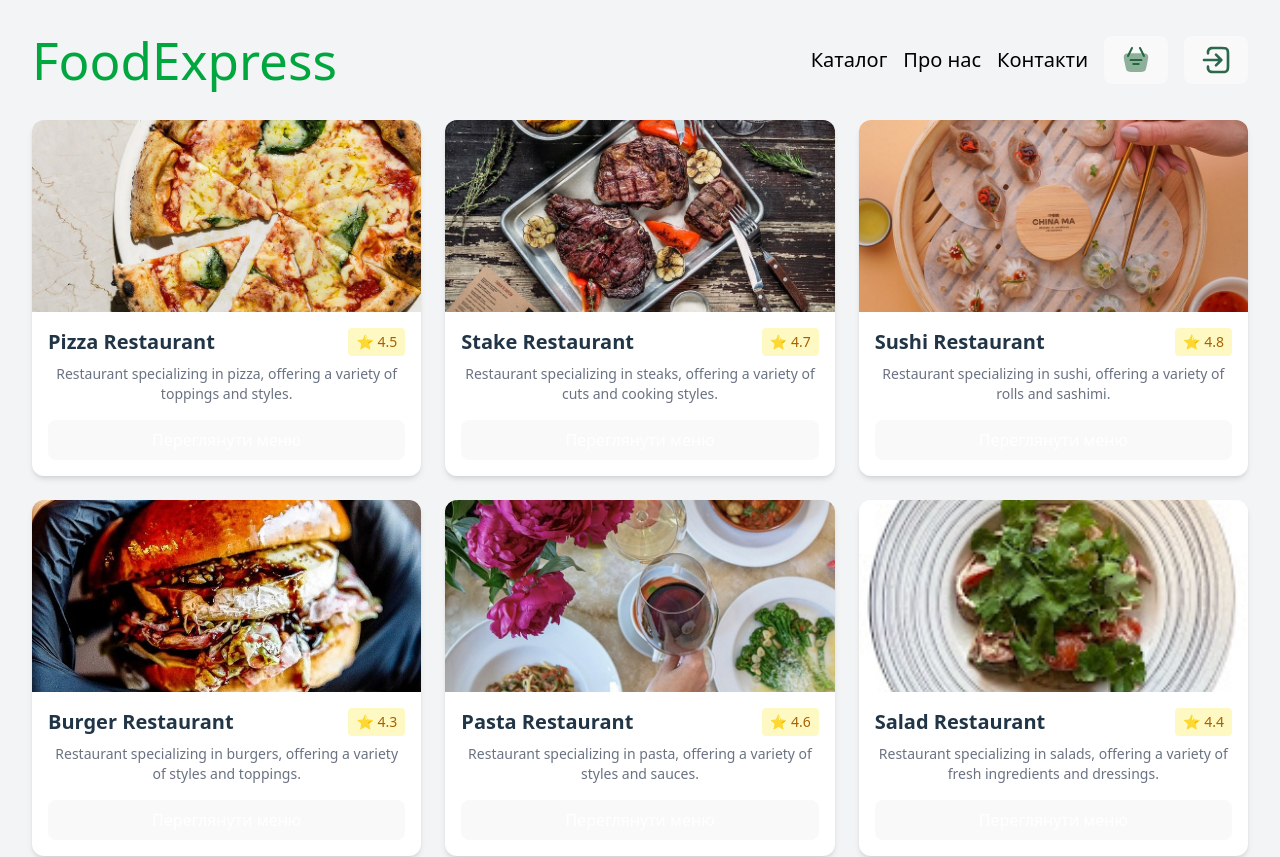
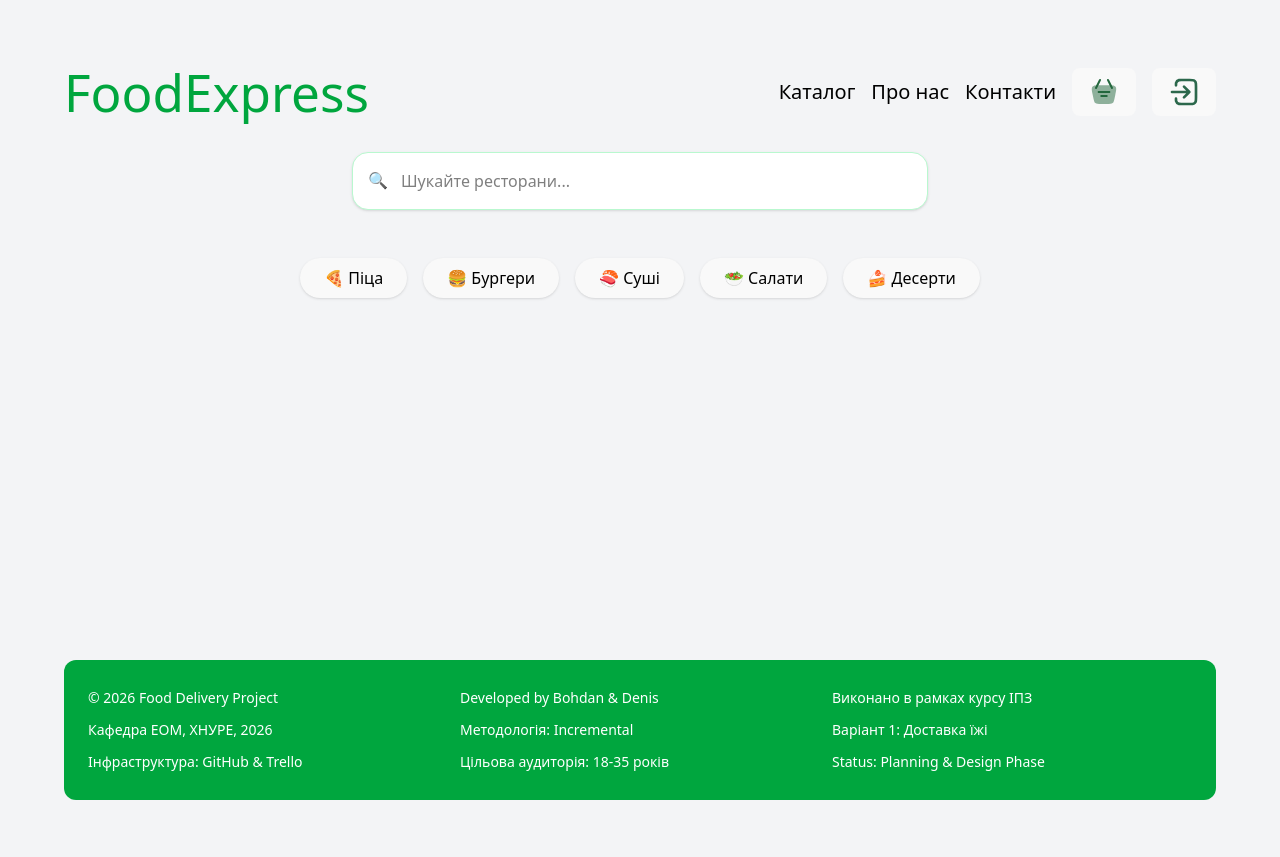
Before and after one commit to Bobo-s-boot/food-delivery, a React (Vite) app in the folder client/: page /catalog in a window 1280 px wide. Shown: the top 857 px of the page. Built offline with nearby package versions, Linux system fonts and the light colour scheme.

Commit message:
add catalog, fix-styles

```diff
--- a/client/src/App.jsx
+++ b/client/src/App.jsx
@@ -1,29 +1,21 @@
 import { Route, BrowserRouter as Router, Routes } from "react-router-dom";
 import "./App.css";
 import { RestaurantList } from "./components/cardListRestaurant/RestaurantList";
-import { Footer } from "./components/footer/Footer";
-import { Header } from "./components/header/Header";
+import { Layout } from "./components/Layout/Layout";
 import { restaurants } from "./data/data";
-import { About } from "./pages/about/About"; // Створимо цей файл нижче
+import { About } from "./pages/about/About";
+import { Catalog } from "./pages/catalog/Catalog";
 
 function App() {
   return (
     <Router>
-      <>
-        <Header />
-
+      <Layout>
         <Routes>
           <Route path="/" element={<RestaurantList items={restaurants} />} />
-          <Route
-            path="/catalog"
-            element={<RestaurantList items={restaurants} />}
-          />
-
+          <Route path="/catalog" Component={Catalog} />
           <Route path="/about" Component={About} />
         </Routes>
-
-        <Footer />
-      </>
+      </Layout>
     </Router>
   );
 }
--- a/client/src/components/footer/Footer.jsx
+++ b/client/src/components/footer/Footer.jsx
@@ -2,7 +2,7 @@ import { dataForFooter } from "./consts";
 
 export function Footer() {
   return (
-    <footer className="bg-green-600 text-white text-left py-4 mt-8 rounded-xl">
+    <footer className=" w-full max-w-6xl mx-auto bg-green-600 text-white text-left py-4 mt-8 rounded-xl">
       <div className="py-3 px-6">
         <ul className="grid grid-cols-3 gap-3 text-sm font-medium">
           {dataForFooter.map((data, index) => (
--- a/client/src/components/header/Header.jsx
+++ b/client/src/components/header/Header.jsx
@@ -6,13 +6,13 @@ import { HeaderLink } from "./HeaderLink";
 
 export function Header() {
   return (
-    <header className="mb-8 flex justify-between items-center align-items-baseline">
+    <header className="w-full max-w-6xl mx-auto mb-8 flex justify-between items-center align-items-baseline">
       <h1 className="text-3xl font-bold text-green-600 cursor-pointer">
         <Link to="/">FoodExpress</Link>
       </h1>
 
       <div className="flex items-center gap-4">
-        <HeaderLink to="#">Каталог</HeaderLink>
+        <HeaderLink to="/catalog">Каталог</HeaderLink>
         <HeaderLink to="/about">Про нас</HeaderLink>
         <HeaderLink to="#">Контакти</HeaderLink>
 
--- /dev/null
+++ b/client/src/components/layout/Layout.jsx
@@ -0,0 +1,12 @@
+import { Footer } from "../footer/Footer";
+import { Header } from "../header/Header";
+
+export function Layout({ children }) {
+  return (
+    <div className="min-h-screen bg-gray-100 flex flex-col items-center p-8">
+      <Header />
+      <main className="w-full max-w-6xl grow mx-auto">{children}</main>
+      <Footer />
+    </div>
+  );
+}
--- a/client/src/index.css
+++ b/client/src/index.css
@@ -27,8 +27,6 @@ a:hover {
 
 body {
   margin: 0;
-  display: flex;
-  place-items: center;
   min-width: 320px;
   min-height: 100vh;
 }
--- /dev/null
+++ b/client/src/pages/catalog/Catalog.jsx
@@ -0,0 +1,20 @@
+import { CatalogTab } from "./CatalogTab";
+import { CATEGORIES } from "./const";
+
+export function Catalog() {
+  return (
+    <div className="space-y-8">
+      <div className="relative max-w-xl mx-auto">
+        <input
+          type="text"
+          name="search"
+          placeholder="Шукайте ресторани..."
+          className="w-full p-4 pl-12 rounded-2xl border border-green-200 shadow-sm focus:ring-2 focus:ring-green-500 outline-none bg-white text-black"
+        />
+        <span className="absolute left-4 top-4">🔍</span>
+      </div>
+
+      <CatalogTab catregorys={CATEGORIES} />
+    </div>
+  );
+}
--- /dev/null
+++ b/client/src/pages/catalog/CatalogTab.jsx
@@ -0,0 +1,14 @@
+export function CatalogTab({ catregorys }) {
+  return (
+    <div className="flex justify-center gap-4 overflow-x-auto p-4 scrollbar-hide">
+      {catregorys.map((category, index) => (
+        <button
+          key={index}
+          className="whitespace-nowrap px-6 py-2 bg-white rounded-full shadow-sm hover:bg-green-500 hover:text-white transition text-black"
+        >
+          {category}
+        </button>
+      ))}
+    </div>
+  );
+}
--- /dev/null
+++ b/client/src/pages/catalog/const.js
@@ -0,0 +1,7 @@
+export const CATEGORIES = [
+  "🍕 Піца",
+  "🍔 Бургери",
+  "🍣 Суші",
+  "🥗 Салати",
+  "🍰 Десерти",
+];
```
